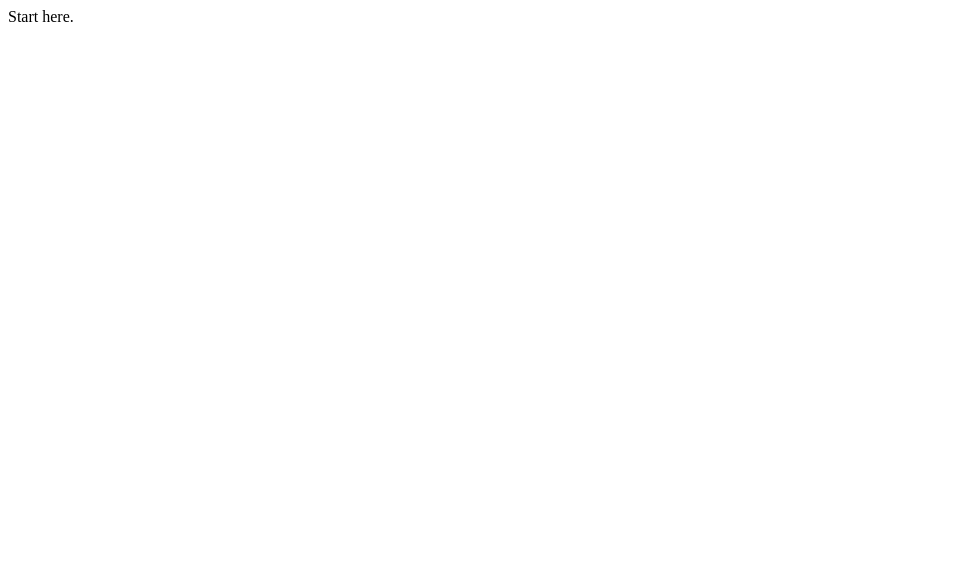
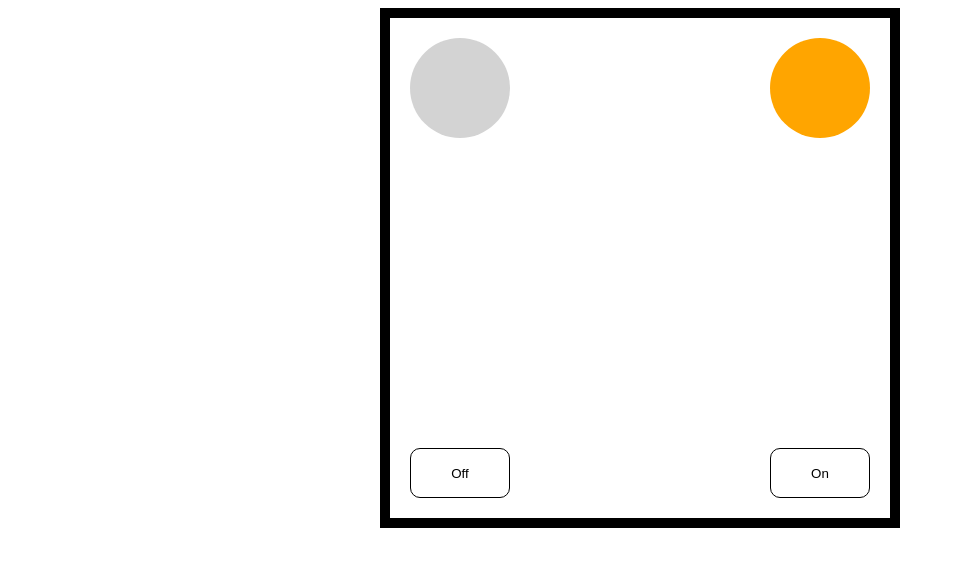
Before and after one commit to yamashhh/react-rmdb, a React (Create React App) app: page / in a window 1280 px wide. Shown: the top 566 px of the page, without its empty margins (0-954 px from the left). Built offline with nearby package versions, Linux system fonts and the light colour scheme.

Commit message:
feat(Room.js): props and styled-components demo

```diff
--- a/package.json
+++ b/package.json
@@ -59,7 +59,10 @@
     "prettier": "^2.3.2",
     "stylelint": "^13.13.1",
     "stylelint-config-prettier": "^8.0.2",
+    "stylelint-config-recess-order": "^2.5.0",
     "stylelint-config-recommended": "^5.0.0",
-    "stylelint-config-styled-components": "^0.1.1"
+    "stylelint-config-recommended-scss": "^4.3.0",
+    "stylelint-config-styled-components": "^0.1.1",
+    "stylelint-scss": "^3.20.1"
   }
 }
--- /dev/null
+++ b/src/Lamp.js
@@ -0,0 +1,19 @@
+import styled from 'styled-components';
+
+const Wrapper = styled.div`
+  position: absolute;
+  top: 20px;
+  left: ${(props) => (props.position === 'left' ? '20px' : '380px')};
+  width: 100px;
+  height: 100px;
+  background: ${(props) => (props.lampOn ? 'orange' : 'lightgrey')};
+  border-radius: 50%;
+`;
+
+export default function Lamp({ lampOn, position }) {
+  return (
+    <Wrapper lampOn={lampOn} position={position}>
+      <div />
+    </Wrapper>
+  );
+}
--- /dev/null
+++ b/src/LightSwitch.js
@@ -0,0 +1,22 @@
+import styled from 'styled-components';
+
+const Button = styled.button`
+  position: absolute;
+  bottom: 20px;
+  left: ${(props) => (props.position === 'left' ? '20px' : '380px')};
+  width: 100px;
+  height: 50px;
+  color: black;
+  cursor: pointer;
+  background: white;
+  border: 1px solid black;
+  border-radius: 10px;
+`;
+
+export default function LightSwitch({ callback, position, switchOn }) {
+  return (
+    <Button onClick={callback} position={position}>
+      {switchOn ? 'On' : 'Off'}
+    </Button>
+  );
+}
--- /dev/null
+++ b/src/Room.js
@@ -0,0 +1,46 @@
+import { useState } from 'react';
+import styled from 'styled-components';
+import Lamp from './Lamp';
+import LightSwitch from './LightSwitch';
+
+const RoomDiv = styled.div`
+  position: relative;
+  width: 500px;
+  height: 500px;
+  margin: 0 auto;
+  border: 10px solid black;
+`;
+
+function Room() {
+  const [isLampOneOn, setIsLampOneOn] = useState(false);
+  const [isLampTwoOn, setIsLampTwoOn] = useState(true);
+
+  function handleLightSwitchOne() {
+    return setIsLampOneOn((prev) => !prev);
+  }
+
+  function handleLightSwitchTwo() {
+    return setIsLampTwoOn((prev) => !prev);
+  }
+
+  return (
+    <RoomDiv>
+      <Lamp lampOn={isLampOneOn} position="left" />
+      <Lamp lampOn={isLampTwoOn} position="right" />
+      <LightSwitch
+        name="one"
+        callback={handleLightSwitchOne}
+        switchOn={isLampOneOn}
+        position="left"
+      />
+      <LightSwitch
+        name="two"
+        callback={handleLightSwitchTwo}
+        switchOn={isLampTwoOn}
+        position="right"
+      />
+    </RoomDiv>
+  );
+}
+
+export default Room;
--- a/src/index.js
+++ b/src/index.js
@@ -1,10 +1,11 @@
 import React from 'react';
 import ReactDOM from 'react-dom';
-import App from './App';
+// import App from './App';
+import Room from './Room';
 
 ReactDOM.render(
   <React.StrictMode>
-    <App />
+    <Room />
   </React.StrictMode>,
   document.getElementById('root'),
 );
```
Also changed, not shown: src/App.js (+11 -0 lines), .lintstagedrc.js, .stylelintrc.js, 1 other file (tests, documents, lock files or other folders).
